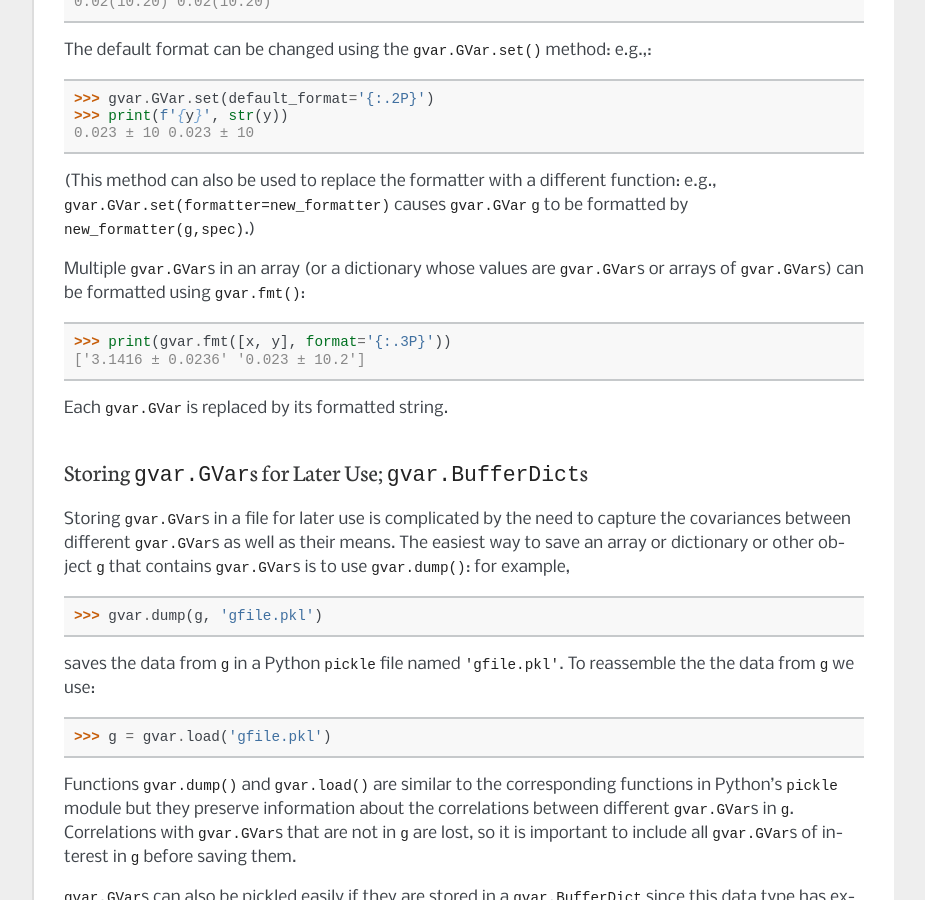
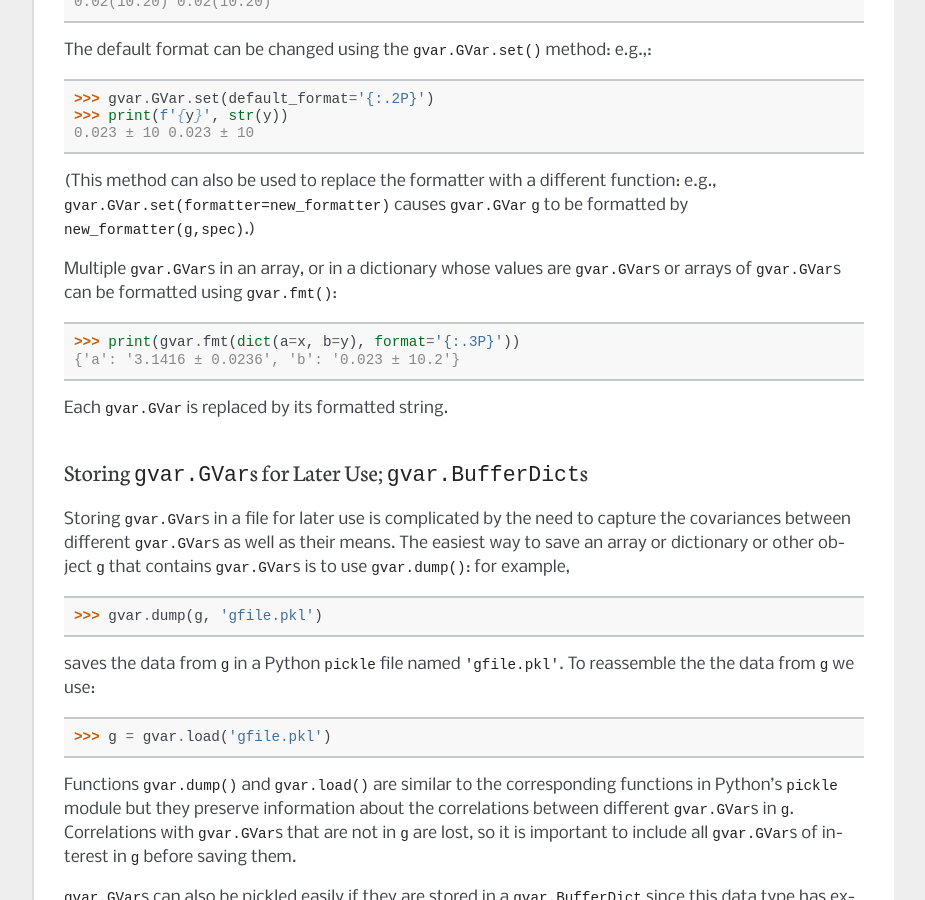
Before and after one commit to gplepage/gvar, a Sphinx documentation site: the page built from doc/source/overview.rst, in a window 1280 px wide and 900 px high, scrolled down 8942 px. Shown: the whole window, without its empty margins (198-1123 px from the left). Built offline with Sphinx 7.4.7, drawn with Linux system fonts in a browser that asks for light colours; formulas are drawn with MathJax 3; the version number is read from the project's files by our own code.

Commit message:
documentation

```diff
--- a/doc/source/overview.rst
+++ b/doc/source/overview.rst
@@ -503,12 +503,12 @@ The default format can be changed using the :meth:`gvar.GVar.set` method: e.g.,:
 different function: e.g., ``gvar.GVar.set(formatter=new_formatter)``
 causes |GVar| ``g`` to be formatted by ``new_formatter(g,spec)``.)
 
-Multiple |GVar|\s in an array (or a dictionary whose values are
-|GVar|\s or arrays of |GVar|\s) can be formatted using
+Multiple |GVar|\s in an array, or in a dictionary whose values are
+|GVar|\s or arrays of |GVar|\s can be formatted using
 :func:`gvar.fmt`::
 
-    >>> print(gvar.fmt([x, y], format='{:.3P}'))
-    ['3.1416 ± 0.0236' '0.023 ± 10.2']
+    >>> print(gvar.fmt(dict(a=x, b=y), format='{:.3P}'))
+    {'a': '3.1416 ± 0.0236', 'b': '0.023 ± 10.2'}
 
 Each |GVar| is replaced by its formatted string.
 
```
